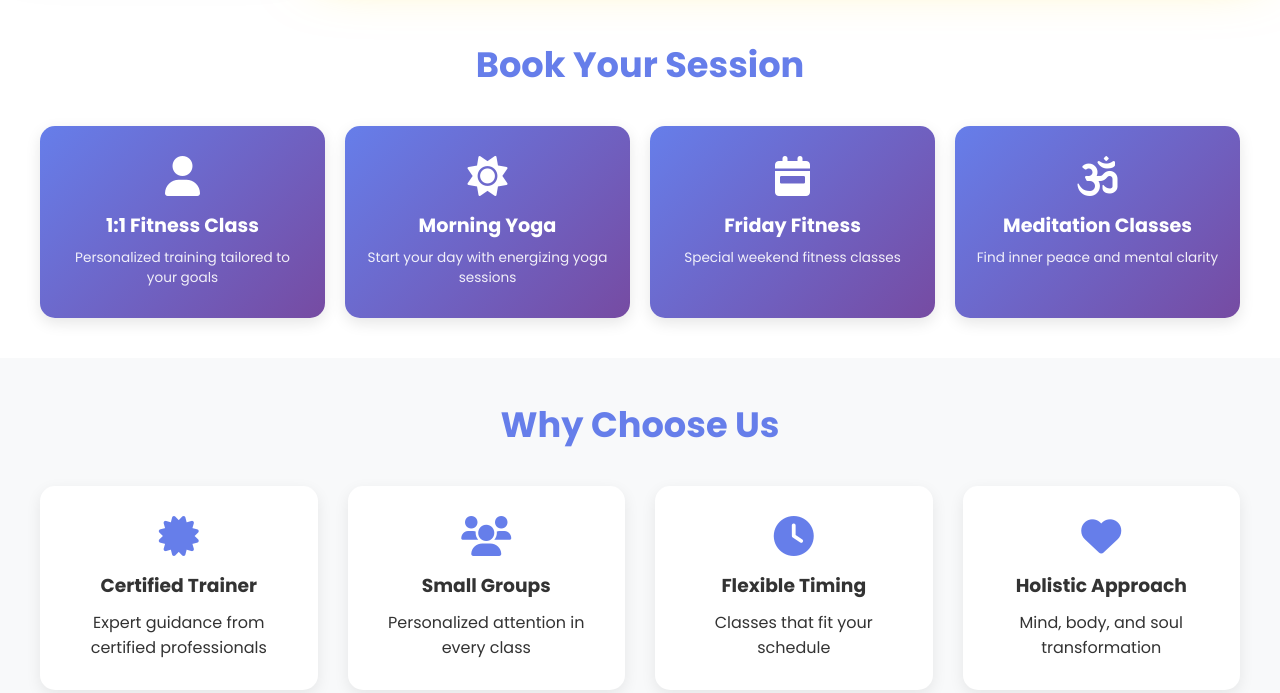
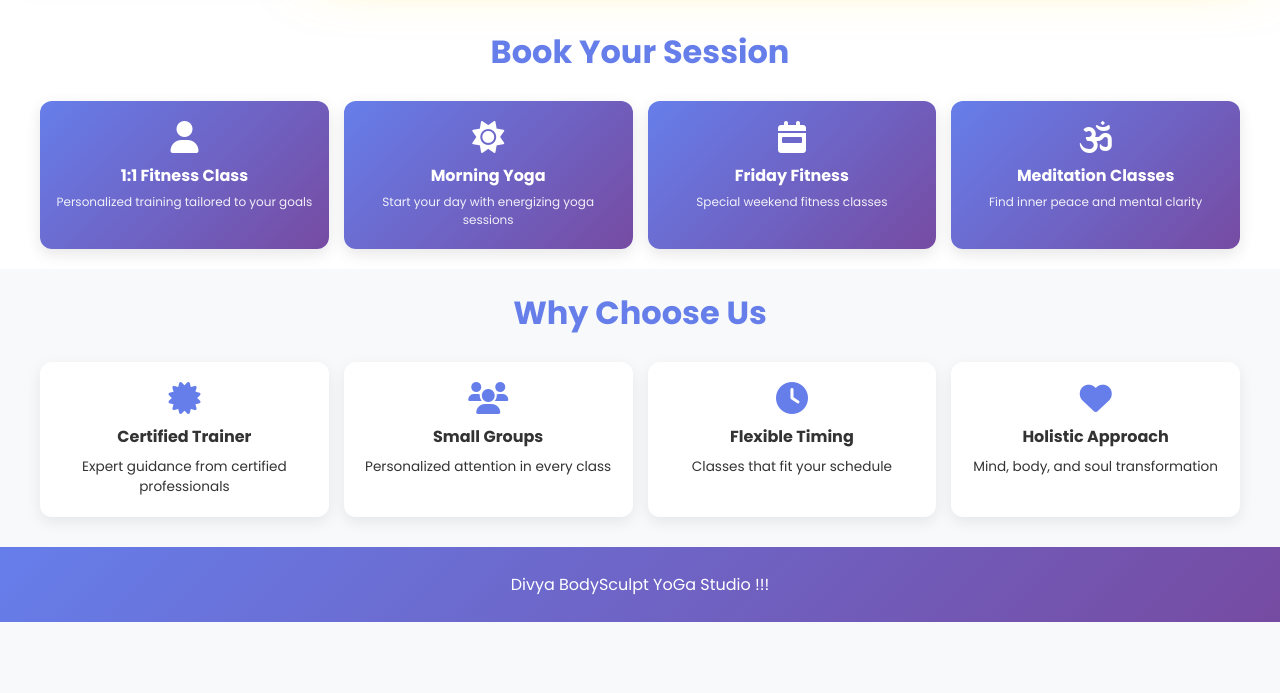
Before and after one commit to bharathkumar33/DivyaBodySculptYogaStudio, a website: page public/index.html in a window 1280 px wide. Shown: the part 386-1079 px from the top of the page. After the commit the page ends 1008 px from the top, so only its background shows below. Drawn offline with Linux system fonts and the light colour scheme.

```diff
--- a/public/index.html
+++ b/public/index.html
@@ -171,13 +171,13 @@
 
         /* Quick Links Section */
         .quick-links {
-            padding: 40px 20px;
+            padding: 30px 20px 20px;
             background: white;
         }
         .section-title {
             text-align: center;
-            font-size: 2.2em;
-            margin-bottom: 35px;
+            font-size: 2em;
+            margin-bottom: 25px;
             color: #667eea;
             font-weight: 700;
         }
@@ -186,12 +186,12 @@
             margin: 0 auto;
             display: grid;
             grid-template-columns: repeat(4, 1fr);
-            gap: 20px;
+            gap: 15px;
         }
         .link-card {
             background: linear-gradient(135deg, #667eea 0%, #764ba2 100%);
-            padding: 30px 20px;
-            border-radius: 15px;
+            padding: 20px 15px;
+            border-radius: 12px;
             text-align: center;
             color: white;
             text-decoration: none;
@@ -199,49 +199,53 @@
             box-shadow: 0 5px 15px rgba(0,0,0,0.1);
         }
         .link-card:hover {
-            transform: translateY(-8px);
+            transform: translateY(-5px);
             box-shadow: 0 15px 35px rgba(102, 126, 234, 0.4);
         }
         .link-card i {
-            font-size: 2.5em;
-            margin-bottom: 15px;
+            font-size: 2em;
+            margin-bottom: 10px;
         }
         .link-card h3 {
-            font-size: 1.2em;
-            margin-bottom: 8px;
+            font-size: 1em;
+            margin-bottom: 5px;
         }
         .link-card p {
-            font-size: 0.85em;
+            font-size: 0.75em;
             opacity: 0.9;
         }
 
         /* Features Section */
         .features {
-            padding: 40px 20px;
+            padding: 20px 20px 30px;
             background: #f8f9fa;
         }
         .features-grid {
             max-width: 1200px;
             margin: 0 auto;
             display: grid;
-            grid-template-columns: repeat(auto-fit, minmax(250px, 1fr));
-            gap: 30px;
+            grid-template-columns: repeat(auto-fit, minmax(200px, 1fr));
+            gap: 15px;
         }
         .feature-item {
             background: white;
-            padding: 30px;
-            border-radius: 15px;
+            padding: 20px;
+            border-radius: 12px;
             text-align: center;
             box-shadow: 0 5px 15px rgba(0,0,0,0.08);
         }
         .feature-item i {
-            font-size: 2.5em;
+            font-size: 2em;
             color: #667eea;
-            margin-bottom: 15px;
+            margin-bottom: 10px;
         }
         .feature-item h3 {
-            margin-bottom: 10px;
+            margin-bottom: 8px;
             color: #333;
+            font-size: 1em;
+        }
+        .feature-item p {
+            font-size: 0.85em;
         }
 
         /* Social Links */
```
